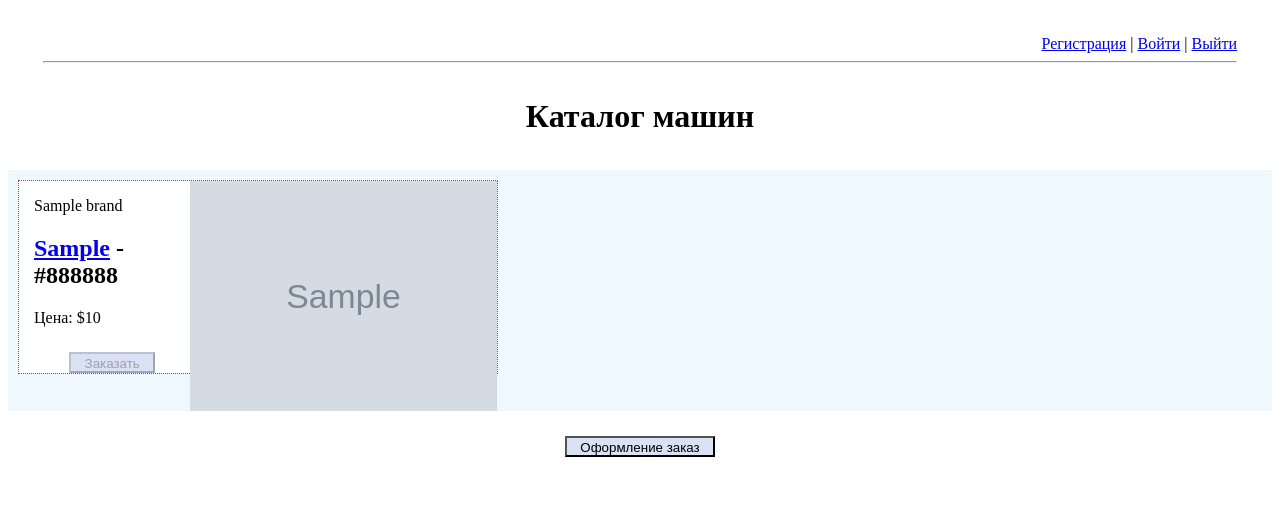
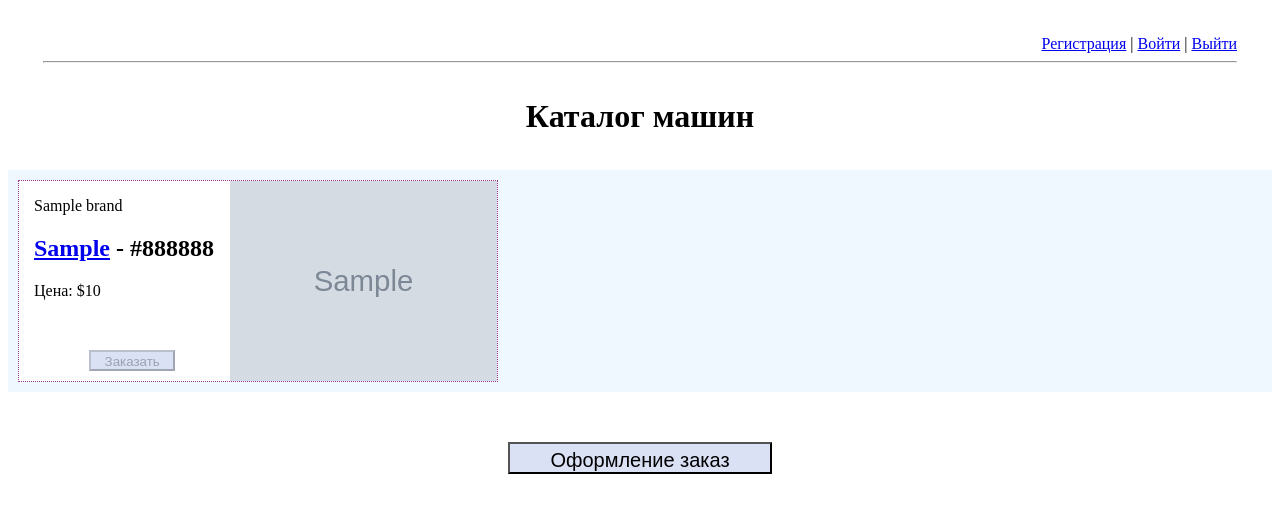
Before and after one commit to bayur-yuliya/car_store, a Django app: template store/templates/store/car_store.html in a window 1280 px wide. Shown: the top 513 px of the page. Run offline with Django 3.2, Linux system fonts and the light colour scheme; the template is opened without the code that fills it: most values are stand-ins (such as "Sample title", 1, 10 or a date in 2020); grey boxes marked "Sample" are stand-in pictures.

Commit message:
Change image css, add css to pagination

```diff
--- a/store/templates/store/car_store.html
+++ b/store/templates/store/car_store.html
@@ -32,19 +32,42 @@ h3 {
     padding-left: 15px;
     margin: 10px;
     border: 1px dotted #939;
+    height: 200px;
     flex: 0 0 calc(25% - 5px);
+}
+
+.pagination {
+    margin-top: 30px;
+    text-align: center;
+    font-size: 20px;
+}
+
+.pagination_num {
+    height: 25px;
+    width: 25px;
+    background-color: #F0F8FF;
+    border-radius: 50%;
+    display: inline-block;
 }
 
 .input_button {
     margin: 0 auto;
     display: block;
-    margin-top: 25px;
+    margin-top: 50px;
     background: #DAE1F5;
     padding: 2px 1em 0 1em;
 }
-.pagination {
-    text-align: center;
+
+.input_order_button{
+    margin: 0 auto;
+    display: block;
+    margin-top: 50px;
+    margin-bottom: 50px;
+    background: #DAE1F5;
+    padding: 5px 2em 0 2em;
+    font-size: 20px;
 }
+
 </style>
 
 <div class="title">
@@ -61,7 +84,7 @@ h3 {
             <form method="POST"  enctype="multipart/form-data" action="add/{{  el.id  }}">
                 {% csrf_token %}
                 <div class="column">
-                <img style="float: right;" class="img-car" src="{{ el.photo.url }}" width="auto" height="230px" >
+                <img style="float: right;" class="img-car" src="{{ el.photo.url }}" width="auto" height="200px" >
                 <p>{{  el.car_type.brand  }}  <h2><a href="{%  url 'update_car' el.id %}">{{  el.car_type  }}</a> - {{  el.color  }}  </h2></p>
 
                 <p>Цена: ${{  el.car_type.price  }}</p>
@@ -83,25 +106,25 @@ h3 {
 
 {%  if page_obj.has_other_pages  %}
     {%  if page_obj.has_previous %}
-        <a href="?page={{page_obj.previous_page_number}}">&lt</a>
+        <a class="pagination_num" href="?page={{page_obj.previous_page_number}}">&lt</a>
     {%  endif  %}
 
     {%  for page in page_obj.paginator.page_range  %}
         {%  if page_obj.number == page  %}
             {{ page_obj.number }}
         {%  elif page >= page_obj.number|add:-2  and page <= page_obj.number|add:2 %}
-            <a href="?page={{page}}">{{page}}</a>
+            <a class="pagination_num" href="?page={{page}}">{{page}}</a>
         {%  endif  %}
     {%  endfor  %}
 
     {%  if page_obj.has_next %}
-        <a href="?page={{page_obj.next_page_number}}">&gt</a>
+        <a class="pagination_num" href="?page={{page_obj.next_page_number}}">&gt</a>
     {%  endif  %}
 {%  endif  %}
 </div>
 <form method="POST">
     {% csrf_token %}
-    <input class="input_button" type="submit" value="Оформление заказ">
+    <input class="input_order_button" type="submit" value="Оформление заказ">
 </form>
 
 {%  endblock  %}
```
